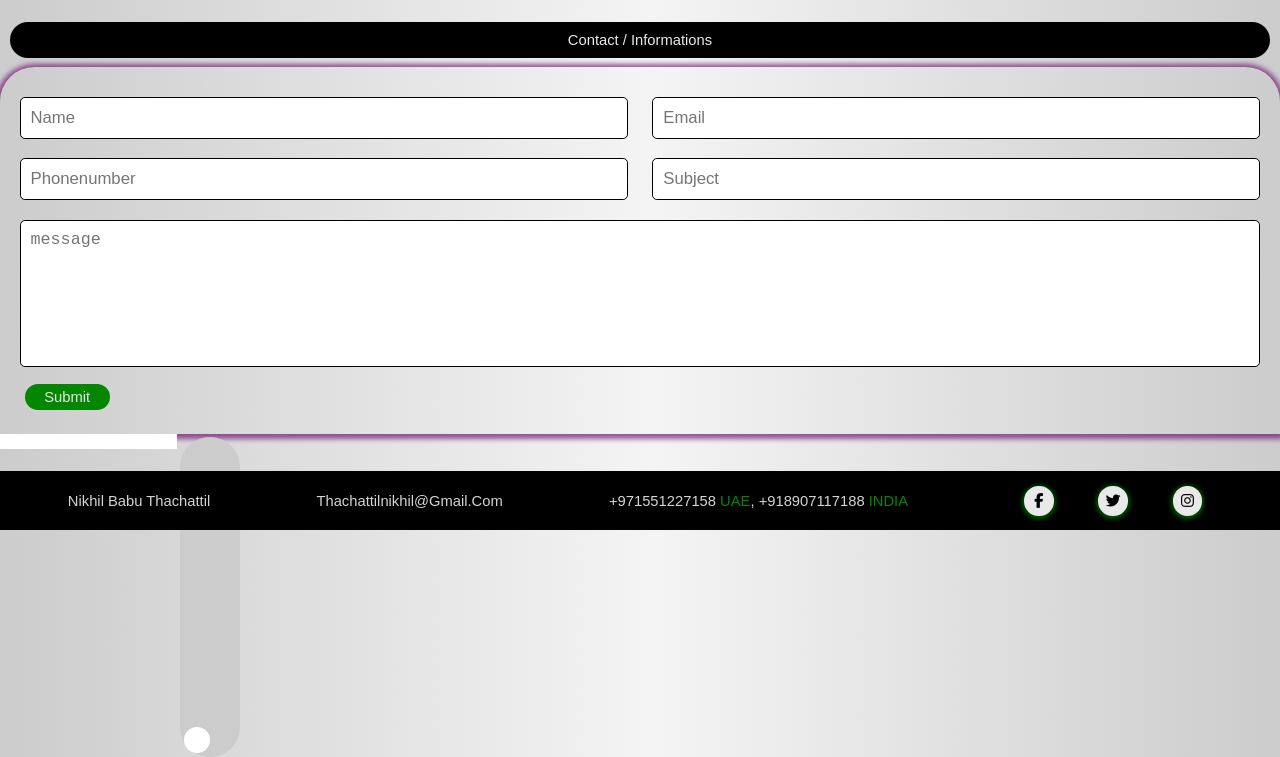
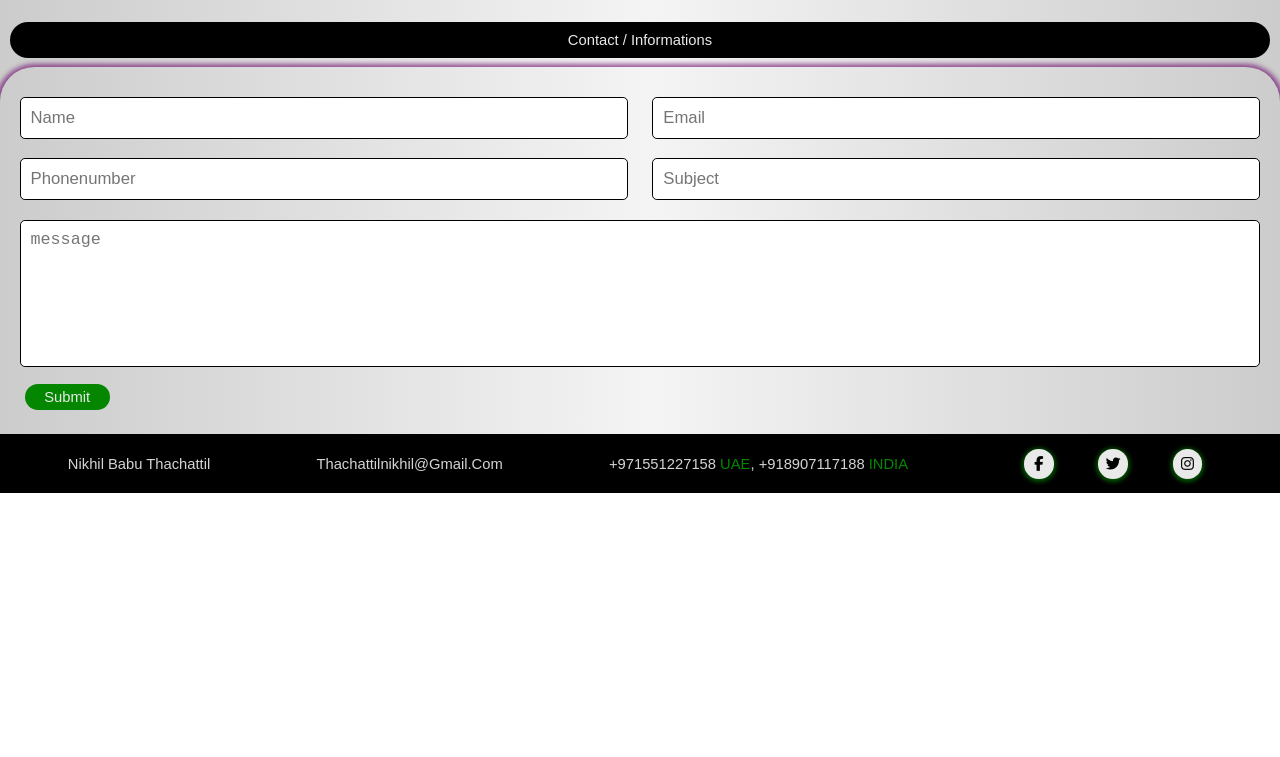
Before and after one commit to Nikhilthachattil/Portfolio_Nikhil, a plain HTML site: page index.html in a window 1280 px wide. Shown: the part 6184-6941 px from the top of the page. After the commit the page ends 6677 px from the top, so only its background shows below. Drawn offline with Linux system fonts and the light colour scheme; a web font is replaced by a local one.

Commit message:
Update index.html

```diff
--- a/index.html
+++ b/index.html
@@ -352,11 +352,7 @@
                   </div>
                 </div>
                   </section>
-    <input class="input" id="input-field" type="text" />
-    <label class="switch">
-      <input type="checkbox" id="voice-toggle" />
-      <span class="slider round"></span>
-    </label>
+
   <footer id="Contact">
     <nav class="footer_container">
     <a href="#">Nikhil Babu Thachattil</a>
```
